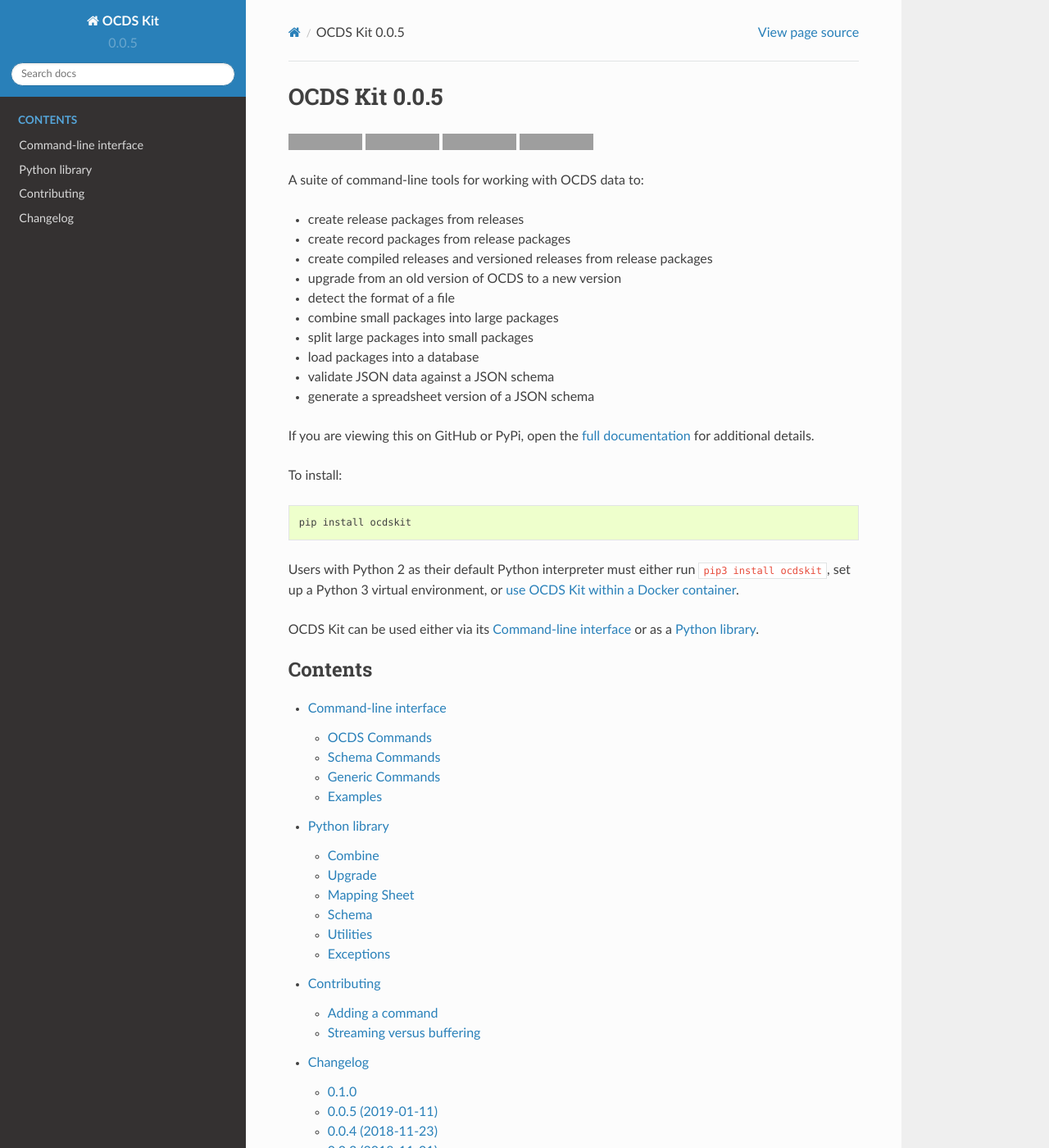
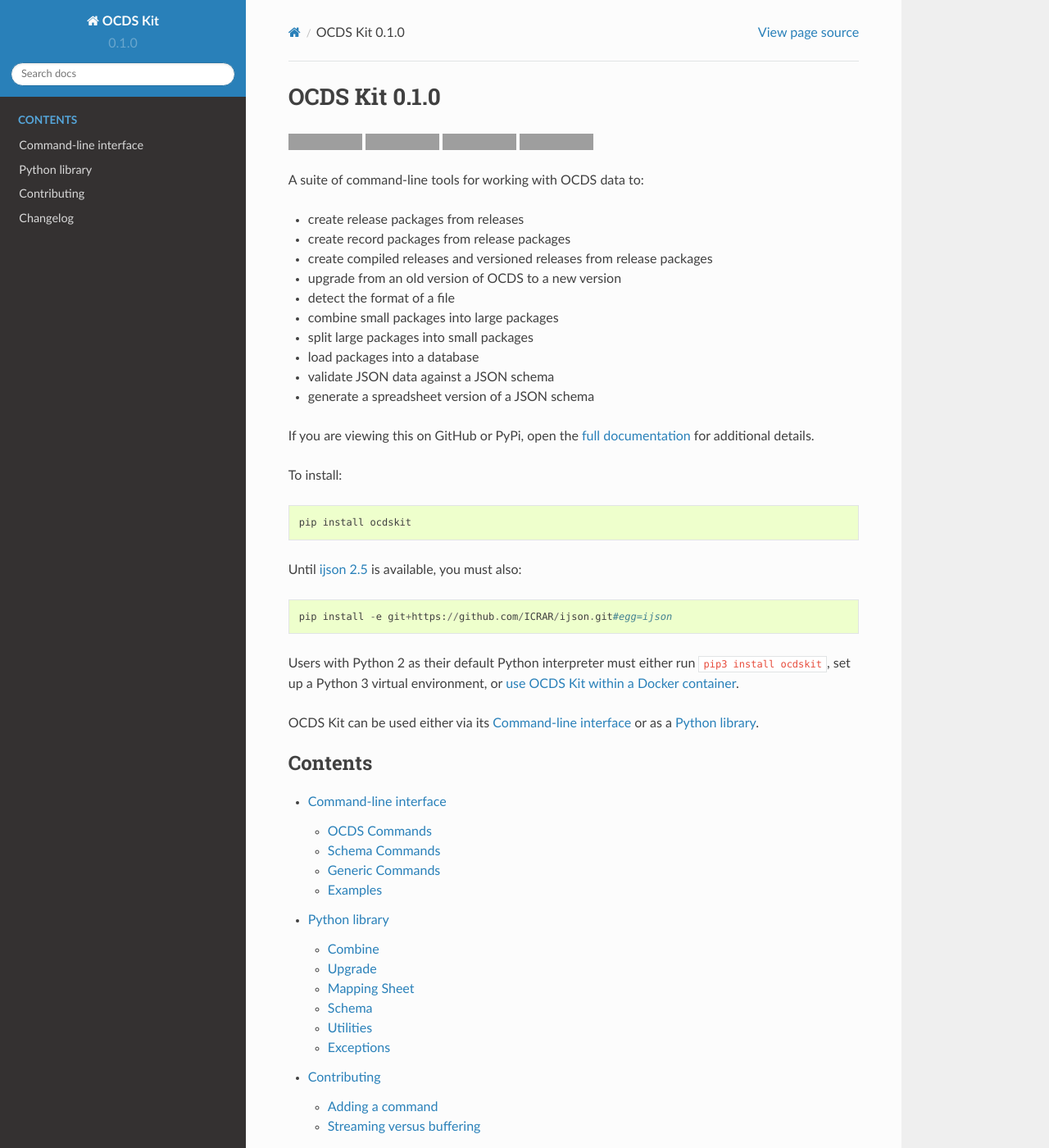
Before and after one commit to open-contracting/ocdskit, a Sphinx documentation site: the page built from docs/index.rst, in a window 1280 px wide and 1400 px high. Shown: the whole window at 82% size. Built offline with Sphinx 7.4.7 and the Read the Docs theme 2.0.0, drawn with Linux system fonts in a browser that asks for light colours; grey boxes are pictures that could not be loaded.

Commit message:
Iterate the version number

```diff
--- a/docs/conf.py
+++ b/docs/conf.py
@@ -27,7 +27,7 @@
 author = 'Open Contracting Partnership'
 
 # The short X.Y version
-version = '0.0.5'
+version = '0.1.0'
 # The full version, including alpha/beta/rc tags
 release = version
 
--- a/docs/index.rst
+++ b/docs/index.rst
@@ -6,6 +6,12 @@
 To install::
 
     pip install ocdskit
+
+Until `ijson 2.5 <https://pypi.org/project/ijson/>`__ is available, you must also:
+
+::
+
+    pip install -e git+https://github.com/ICRAR/ijson.git#egg=ijson
 
 Users with Python 2 as their default Python interpreter must either run ``pip3 install ocdskit``, set up a Python 3 virtual environment, or `use OCDS Kit within a Docker container <https://hub.docker.com/r/ricardoe/ocdskit/>`__.
 
--- a/setup.py
+++ b/setup.py
@@ -5,7 +5,7 @@
 
 setup(
     name='ocdskit',
-    version='0.0.5',
+    version='0.1.0',
     author='Open Contracting Partnership',
     author_email='data@open-contracting.org',
     url='https://github.com/open-contracting/ocdskit',
```
Also changed, not shown: docs/changelog.rst (+4 -4 lines).
